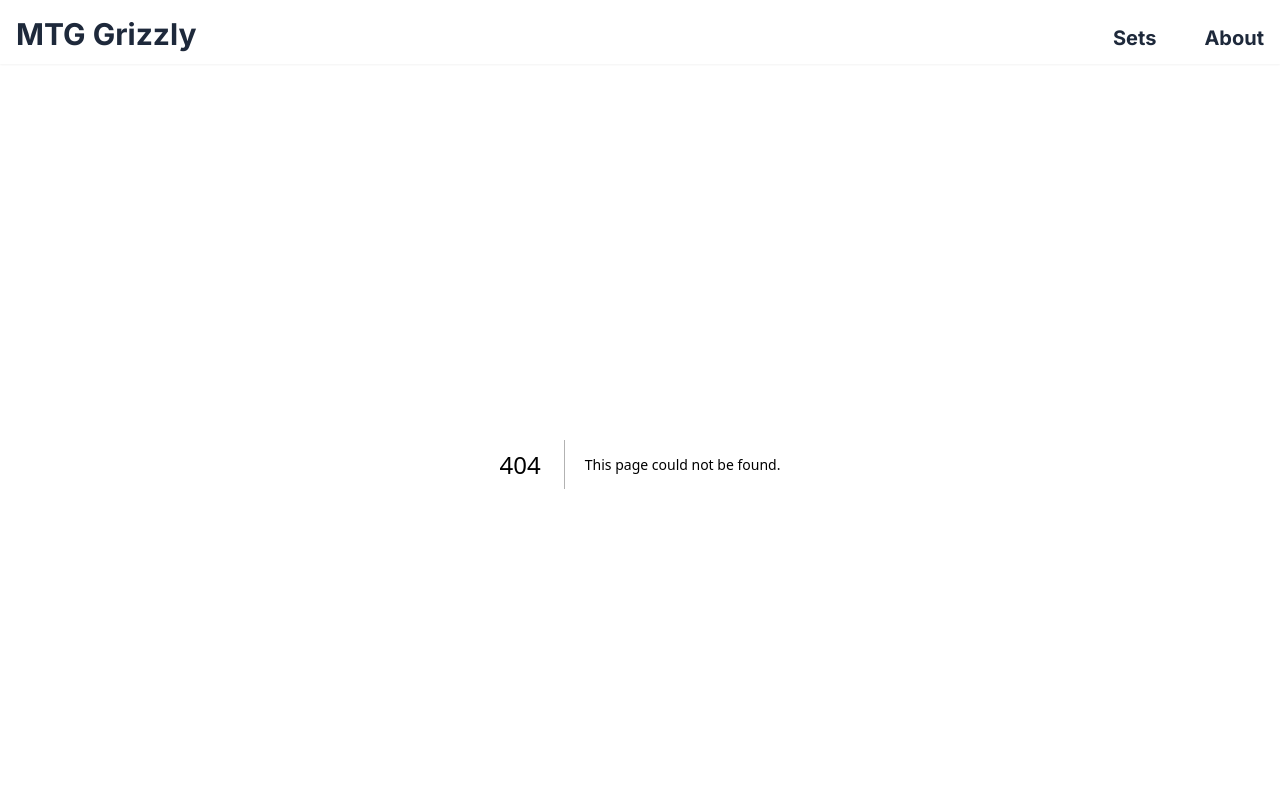
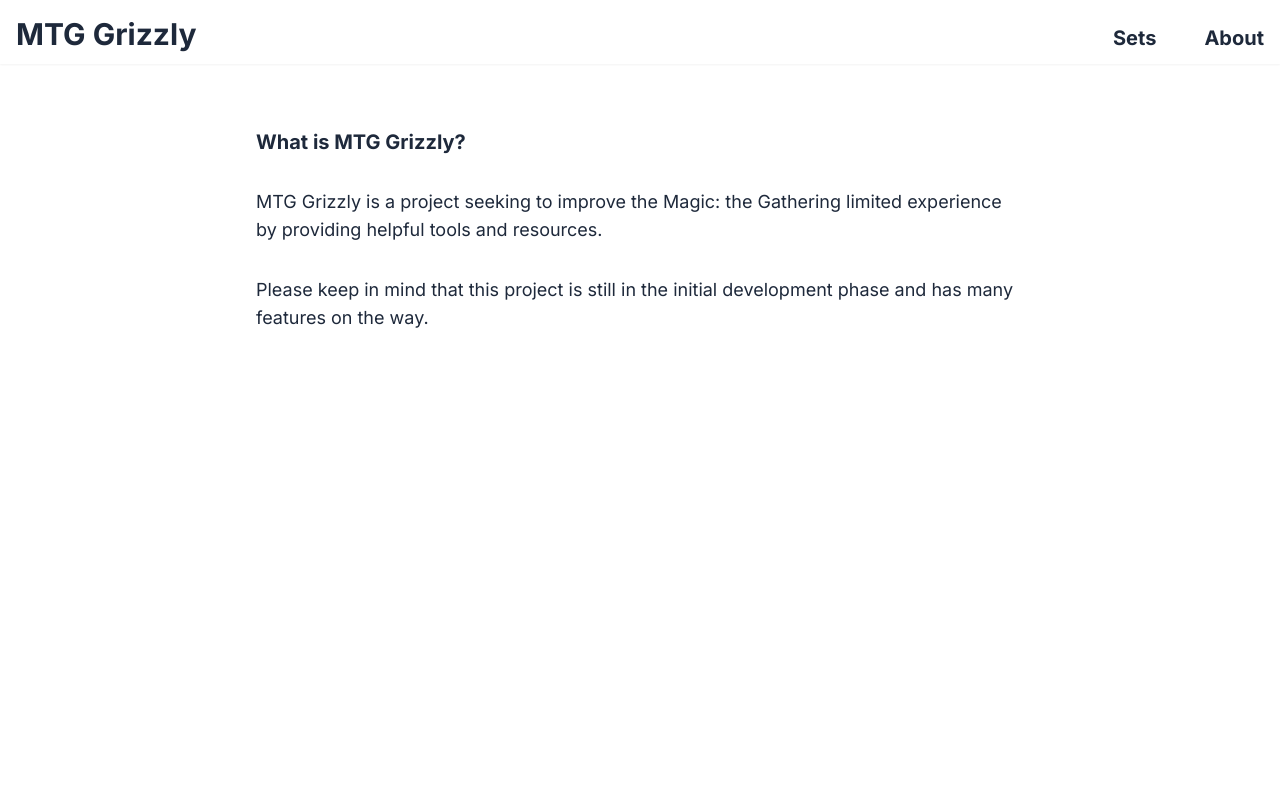
Before and after one commit to tonytino/mtggrizzly, a Next.js app: page /about in a window 1280 px wide. Before the commit this address had no page. Shown: the top 800 px of the page. Built offline with nearby package versions, Linux system fonts and the light colour scheme.

Commit message:
feat: Introduce basic About page

```diff
--- /dev/null
+++ b/src/app/about/page.tsx
@@ -0,0 +1,26 @@
+import * as React from 'react';
+
+/**
+ * The About Page
+ */
+async function AboutPage() {
+  return (
+    <React.Fragment>
+      <section className='flex max-w-3xl flex-col gap-8 py-16 text-slate-800 dark:text-slate-100'>
+        <h2 className='text-xl font-bold'>What is MTG Grizzly?</h2>
+
+        <p className='text-lg'>
+          MTG Grizzly is a project seeking to improve the Magic: the Gathering
+          limited experience by providing helpful tools and resources.
+        </p>
+
+        <p className='text-lg'>
+          Please keep in mind that this project is still in the initial
+          development phase and has many features on the way.
+        </p>
+      </section>
+    </React.Fragment>
+  );
+}
+
+export default AboutPage;
```
